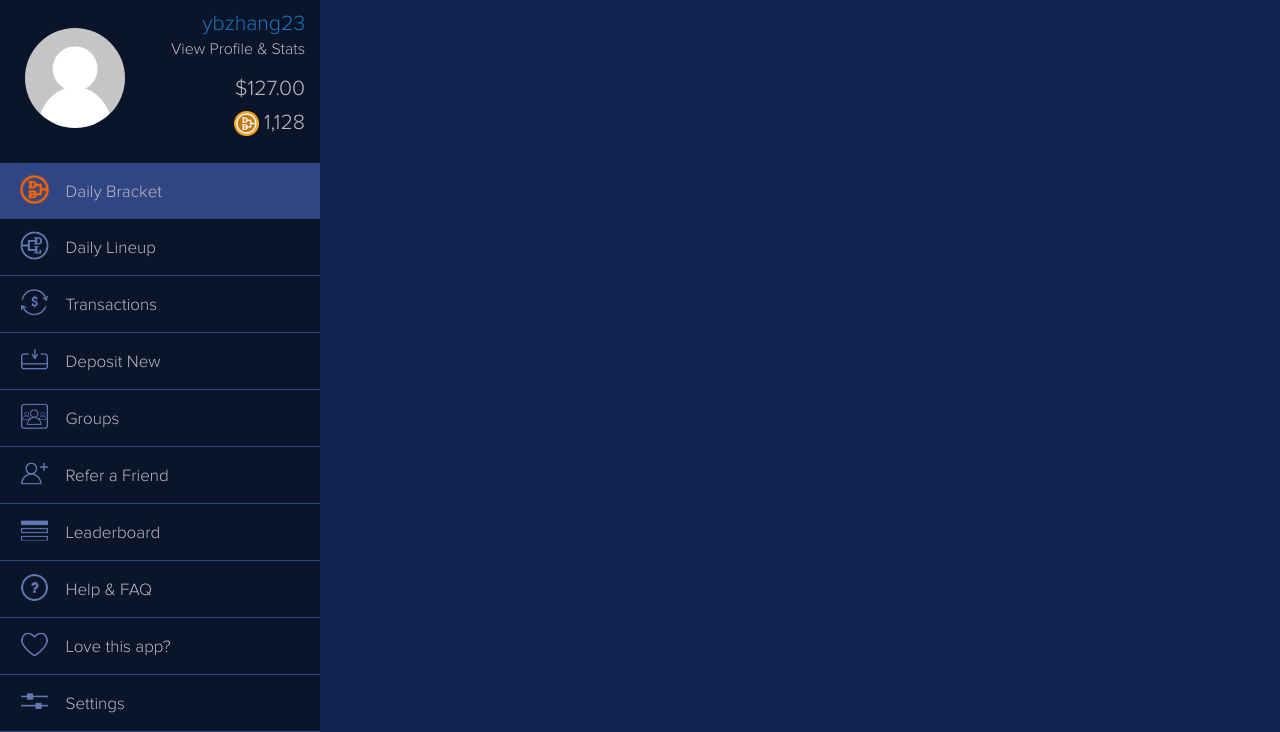
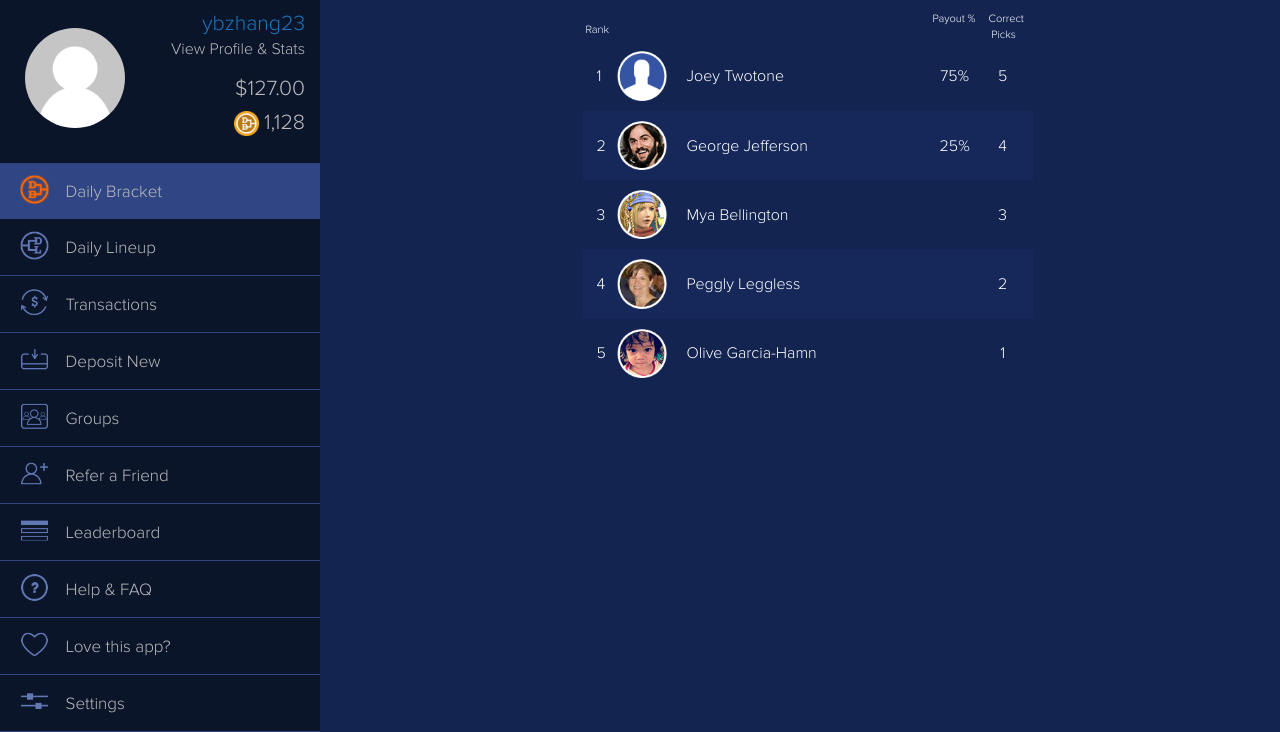
Before and after one commit to SunnyIzr/db-site-2, a website: page deploy/groups-results.html in a window 1280 px wide. Shown: the part 75-807 px from the top of the page. Drawn offline with Linux system fonts and the light colour scheme; files whose address does not match are found by name.

Commit message:
partially completed gropus results page

```diff
--- a/deploy/groups-results.html
+++ b/deploy/groups-results.html
@@ -110,7 +110,52 @@
 
     <div class="col-xs-12">
       <div class="inner-content">
+
         <div class='groups'>
+
+          <div class='user-list results'>
+            <div class='user-heading'>
+              <div class='rank'>Rank</div>
+              <div class='picks'>Correct Picks</div>
+              <div class='payout'>Payout %</div>
+            </div>
+            <div class='user'>
+              <div class='rank'>1</div>
+              <img class='avatar' src='img/leaderboard-users/avi1.png'>
+              <div class='name'>Joey Twotone</div>
+              <div class='payout'>75%</div>
+              <div class='picks'>5</div>
+            </div>
+            <div class='user'>
+              <div class='rank'>2</div>
+              <img class='avatar' src='img/leaderboard-users/avi2.png'>
+              <div class='name'>George Jefferson</div>
+              <div class='payout'>25%</div>
+              <div class='picks'>4</div>
+            </div>
+            <div class='user'>
+              <div class='rank'>3</div>
+              <img class='avatar' src='img/leaderboard-users/avi3.png'>
+              <div class='name'>Mya Bellington</div>
+              <div class='payout'></div>
+              <div class='picks'>3</div>
+            </div>
+            <div class='user'>
+              <div class='rank'>4</div>
+              <img class='avatar' src='img/leaderboard-users/avi4.png'>
+              <div class='name'>Peggly Leggless</div>
+              <div class='payout'></div>
+              <div class='picks'>2</div>
+            </div>
+            <div class='user'>
+              <div class='rank'>5</div>
+              <img class='avatar' src='img/leaderboard-users/avi5.png'>
+              <div class='name'>Olive Garcia-Hamn</div>
+              <div class='payout'></div>
+              <div class='picks'>1</div>
+            </div>
+          </div>
+
         </div>
 
       </div>
--- a/styles/groups.scss
+++ b/styles/groups.scss
@@ -91,6 +91,57 @@
     }
   }
 
+  .user-list.results{
+    .user-heading{
+      padding: 10px 14px 0;
+      div{
+       display: inline-block;
+       font-size: 11px;
+      }
+      .rank{
+        margin-left: -11px;
+      }
+      .payout{
+        float: right;
+        margin-right: -3px;
+      }
+      .picks{
+        float: right;
+        text-align: center;
+        width: 30px;
+      }
+    }
+    .rank{
+      width: 15px;
+    }
+    .picks{
+      width: 10px;
+      text-align: center;
+    }
+    .name{
+      width: 225px;
+    }
+    .payout{
+      width: 75px;
+      text-align: center;
+    }
+  }
+
+  .user-list.invite{
+    .user{
+      .name{
+        color: #e8812e;
+        vertical-align: top;
+        margin-top: 6px;
+        .username{
+          position: absolute;
+          font-size: 13px;
+          color: #8e9095;
+        }
+      }
+    }
+  }
+
   .social-icons{
     text-align: center;
     margin-top: 40px;
@@ -103,21 +154,6 @@
       margin-bottom: 22px;
       img{
         width: 70%;
-      }
-    }
-  }
-
-  .invite.user-list{
-    .user{
-      .name{
-        color: #e8812e;
-        vertical-align: top;
-        margin-top: 6px;
-        .username{
-          position: absolute;
-          font-size: 13px;
-          color: #8e9095;
-        }
       }
     }
   }
```
Also changed, not shown: pages/groups-results.html (+45 -0 lines), deploy/style.min.css, styles/style.css, 1 other file.
